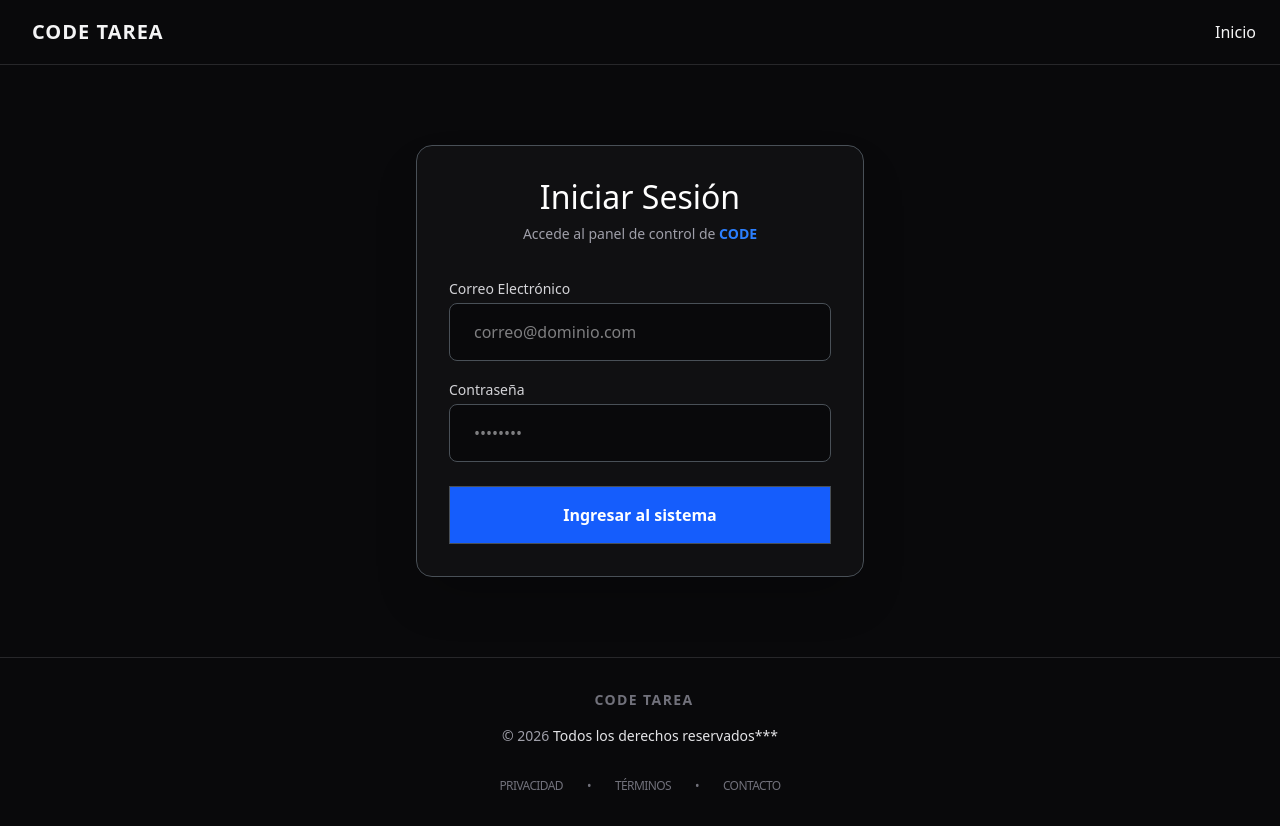
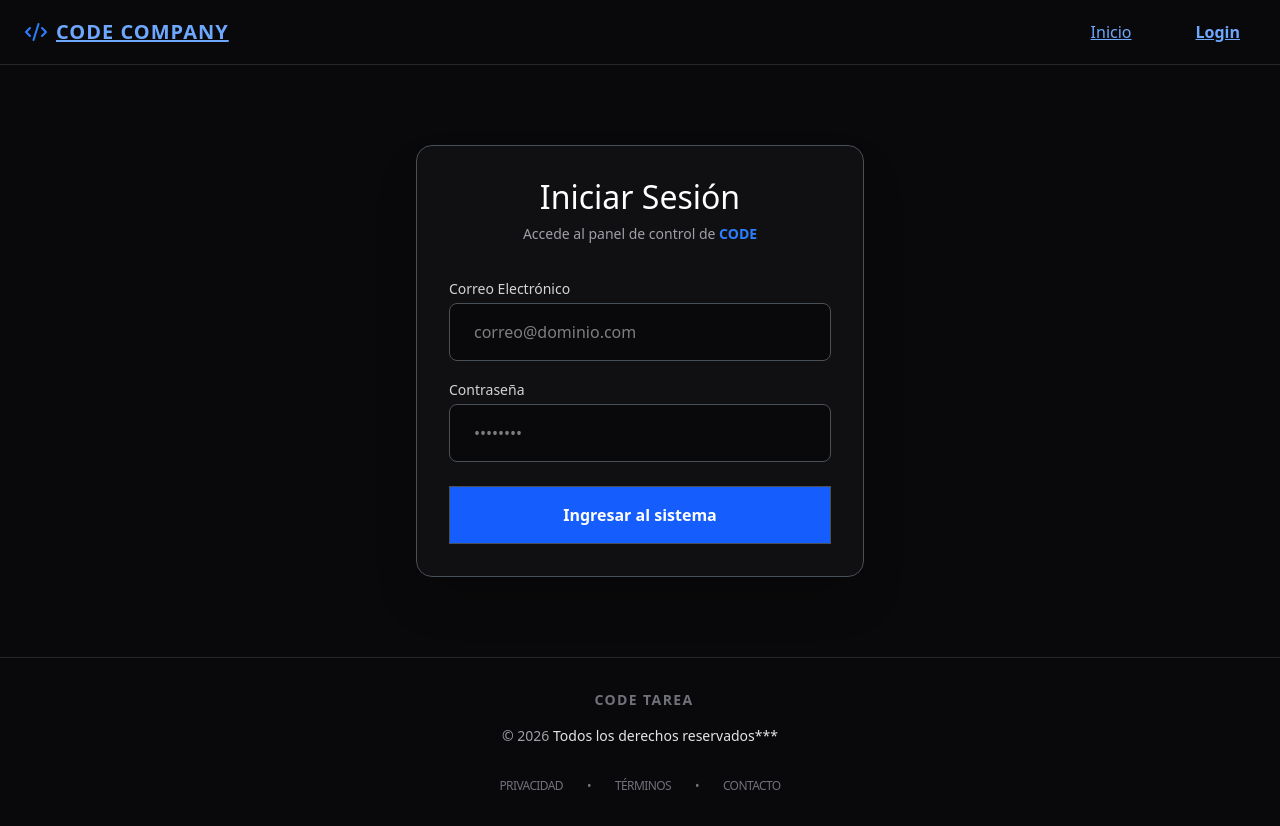
Before and after one commit to KarinaMirandaUTNFRT/Lista-tareas-Frontend, a React (Vite) app: page /login in a window 1280 px wide. Built offline with nearby package versions, Linux system fonts and the light colour scheme; the HTML template or start-up script is replaced by a standard one.

Commit message:
se cambio codigo de menu

```diff
--- a/src/components/pages/DetalleTarea.tsx
+++ b/src/components/pages/DetalleTarea.tsx
@@ -31,7 +31,7 @@ const DetalleTarea = () => {
                 className="w-full h-64 object-cover rounded mb-4 border border-zinc-700"
             />
             <p className="text-lg mb-2">
-                <span className="font-semibold">Fecha:</span> ${tarea.precio.toLocaleString("es-AR")}
+                <span className="font-semibold">Fecha:</span> ${tarea.fecha.toLocaleString("es-AR")}
             </p>
             <p className="text-lg mb-2">
                 <span className="font-semibold">Categoría:</span> {tarea.categoria}
--- a/src/components/services/CardTarea.tsx
+++ b/src/components/services/CardTarea.tsx
@@ -29,7 +29,7 @@ const CardTarea = () => {
         <div className="pt-4 border-t border-zinc-800 mt-auto">
           <div className="flex items-center justify-between gap-2">
             <div>
-              <p className="text-xs text-zinc-500 uppercase font-semibold">Precio</p>
+              <p className="text-xs text-zinc-500 uppercase font-semibold">Fecha</p>
               <p className="text-lg font-mono text-zinc-200">
                 Fecha
               </p>
--- a/src/components/shared/Menu.tsx
+++ b/src/components/shared/Menu.tsx
@@ -1,20 +1,118 @@
+import { useState } from "react";
+import { LuMenu, LuX, LuCodeXml, LuLogOut } from "react-icons/lu";
+import { Link, NavLink, useNavigate } from "react-router";
+import { useAppContext } from "../../context/AppContext";
+
 const Menu = () => {
+  const [isMenuOpen, setIsMenuOpen] = useState(false);
+  const { usuarioLogueado, setUsuarioLogueado } = useAppContext();
+  const navegacion = useNavigate();
+
+  const navLinkStyles = ({ isActive }: { isActive: boolean }) =>
+    `block py-2 px-3 transition-colors duration-200 md:p-0 ${
+      isActive
+        ? "text-blue-500 font-semibold"
+        : "text-zinc-300 hover:text-blue-400"
+    }`;
+
+  const logout = () => {
+    setUsuarioLogueado(false);
+    navegacion("/");
+  };
+
   return (
     <nav className="bg-zinc-950 border-b border-zinc-800 text-zinc-100 sticky top-0 z-50">
       <div className="max-w-7xl mx-auto px-4 sm:px-6 lg:px-8">
         <div className="flex items-center justify-between h-16">
           {/* Logo */}
           <div className="shrink-0 flex items-center gap-2 text-xl tracking-wider">
-            <i className="bi bi-code-slash text-blue-500"></i>
-            <span className="font-bold uppercase">Code tarea </span>
+            <LuCodeXml className="text-blue-500 text-2xl" />
+            <Link to={"/"} className="font-bold uppercase">
+              Code Company{" "}
+            </Link>
           </div>
 
-          {/* Desktop Menu */}
+          {/* Botón Hamburguesa (Móvil) */}
+          <div className="md:hidden flex items-center">
+            <button
+              onClick={() => setIsMenuOpen(!isMenuOpen)}
+              type="button"
+              className="inline-flex items-center justify-center p-2 rounded-md text-zinc-400 hover:text-white hover:bg-zinc-800 focus:outline-none transition-colors"
+            >
+              <span className="sr-only">Menu</span>
+              {isMenuOpen ? (
+                <LuX className="text-3xl" />
+              ) : (
+                <LuMenu className="text-3xl" />
+              )}
+            </button>
+          </div>
+
+          {/* Menú Desktop */}
           <div className="hidden md:block">
-            <div className="ml-10 flex items-baseline space-x-8 capitalize">
-              <a>Inicio</a>
+            <div className="ml-10 flex items-center space-x-8 capitalize">
+              <NavLink to="/" className={navLinkStyles}>
+                Inicio
+              </NavLink>
+              {usuarioLogueado ? (
+                <>
+                  <NavLink to="/administrador" className={navLinkStyles}>
+                    Administrador
+                  </NavLink>
+                  {/* agregamos el boton de logout */}
+                  <button
+                    onClick={logout}
+                    className="flex items-center gap-2 bg-zinc-800 hover:bg-red-900/40 text-red-400 px-4 py-2 rounded-md text-sm font-medium transition-all border border-zinc-700 hover:border-red-500/50"
+                  >
+                    <LuLogOut />
+                    Logout
+                  </button>
+                </>
+              ) : (
+                <NavLink to="/login" className={navLinkStyles}>
+                  Login
+                </NavLink>
+              )}
             </div>
           </div>
+        </div>
+      </div>
+
+      {/* Menú Mobile Desplegable */}
+      <div
+        className={`${
+          isMenuOpen
+            ? "max-h-96 opacity-100"
+            : "max-h-0 opacity-0 overflow-hidden"
+        } md:hidden transition-all duration-300 ease-in-out bg-zinc-900 border-t border-zinc-800`}
+      >
+        <div className="px-4 pt-2 pb-6 space-y-2">
+          <NavLink
+            to="/"
+            className={navLinkStyles}
+            onClick={() => setIsMenuOpen(false)}
+          >
+            Inicio
+          </NavLink>
+
+            {usuarioLogueado ? (
+            <>
+              <NavLink to="/administrador" className={navLinkStyles} onClick={() => setIsMenuOpen(false)}>
+                Administrador
+              </NavLink>
+              <button
+                onClick={() => { logout(); setIsMenuOpen(false); }}
+                className="flex items-center gap-2 w-full text-left px-3 py-2 text-red-400 font-medium hover:bg-red-900/20 rounded-md transition-colors"
+              >
+                <LuLogOut />
+                Logout
+              </button>
+            </>
+          ) : (
+            <NavLink to="/login" className={navLinkStyles} onClick={() => setIsMenuOpen(false)}>
+              Login
+            </NavLink>
+          )}
         </div>
       </div>
     </nav>
```
